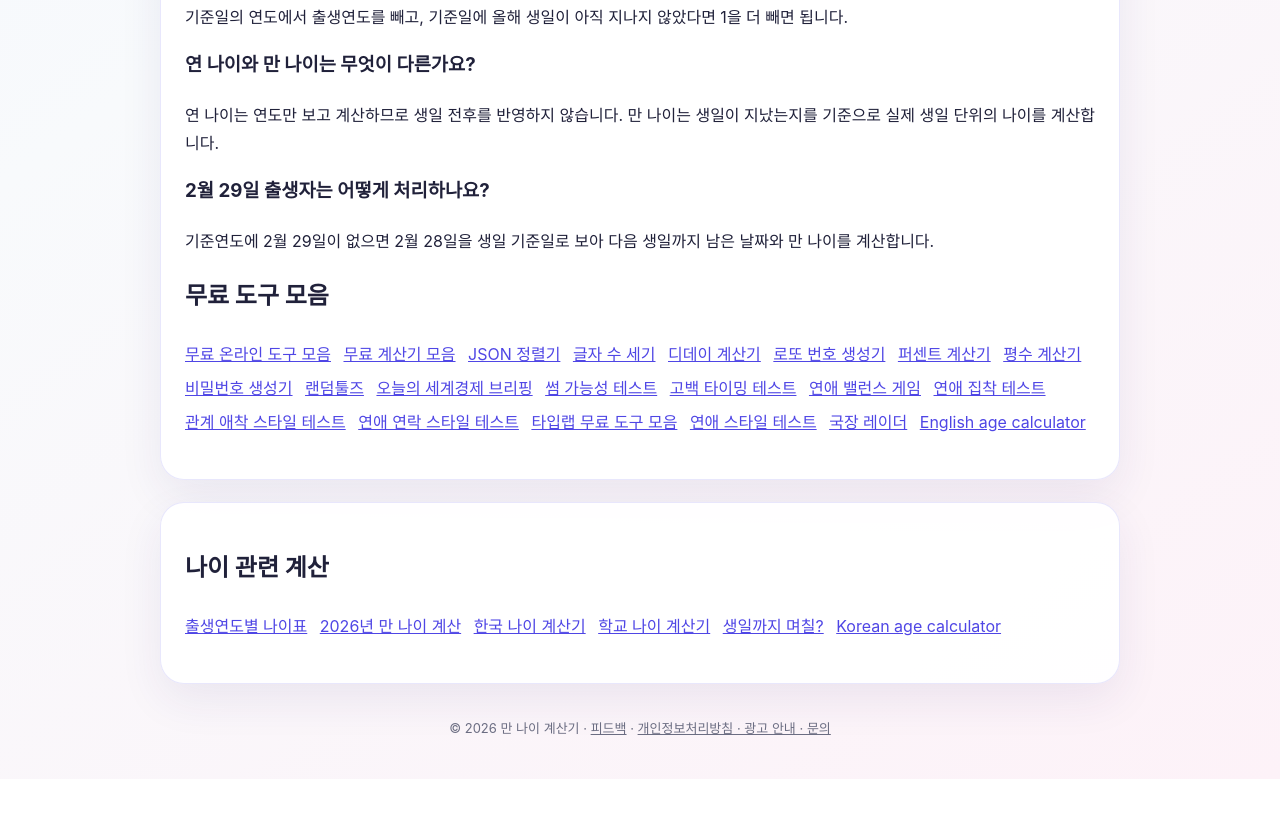
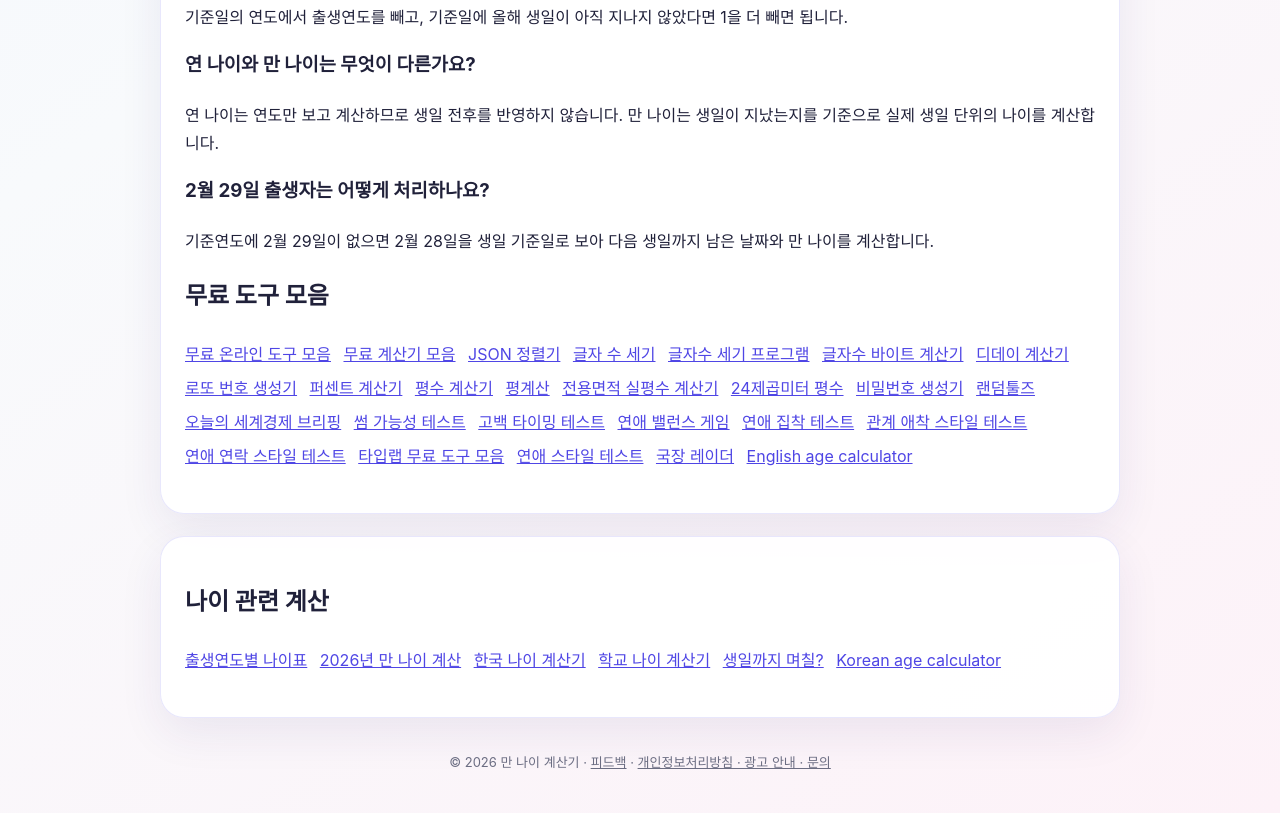
Before and after one commit to inma8743/age-calculator, a website: page index.html in a window 1280 px wide. Shown: the part 1634-2447 px from the top of the page. Before the commit the page ends 2413 px from the top, so only its background shows below. Drawn offline with Linux system fonts and the light colour scheme; a script that the page names is missing.

Commit message:
Strengthen age hub monetization links

```diff
--- a/index.html
+++ b/index.html
@@ -220,10 +220,15 @@
         <a href="https://password-generator-self-seven.vercel.app/calculators.html">무료 계산기 모음</a>
         <a href="https://json-formatter-eight-theta.vercel.app/">JSON 정렬기</a>
         <a href="https://char-counter-ashen-seven.vercel.app/">글자 수 세기</a>
+        <a href="https://char-counter-ashen-seven.vercel.app/character-count-program.html">글자수 세기 프로그램</a>
+        <a href="https://char-counter-ashen-seven.vercel.app/character-byte-calculator.html">글자수 바이트 계산기</a>
         <a href="https://dday-calculator-seven.vercel.app/">디데이 계산기</a>
         <a href="https://lotto-generate.vercel.app/">로또 번호 생성기</a>
         <a href="https://percent-calculator-ten.vercel.app/">퍼센트 계산기</a>
         <a href="https://area-calculator-dun.vercel.app/">평수 계산기</a>
+        <a href="https://area-calculator-dun.vercel.app/pyeong-calculation.html">평계산</a>
+        <a href="https://area-calculator-dun.vercel.app/exclusive-real-area-calculator.html">전용면적 실평수 계산기</a>
+        <a href="https://area-calculator-dun.vercel.app/24m2-to-pyeong.html">24제곱미터 평수</a>
         <a href="https://password-generator-self-seven.vercel.app/">비밀번호 생성기</a>
         <a href="https://random-tools-kr.vercel.app/">랜덤툴즈</a>
         <a href="https://global-money-map.vercel.app/today.html">오늘의 세계경제 브리핑</a>
```
Also changed, not shown: 2026-age-calculator.html (+2 -0 lines), birth-year-age-table.html (+2 -0 lines).
